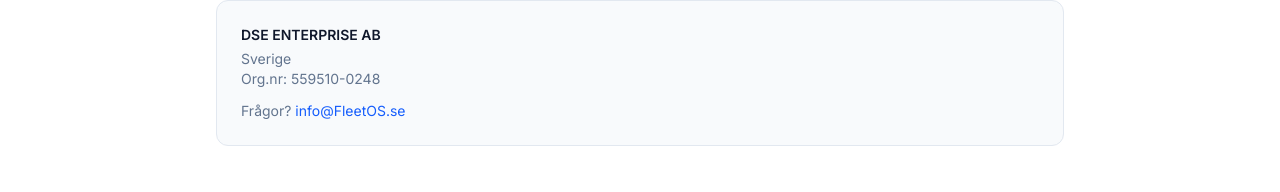
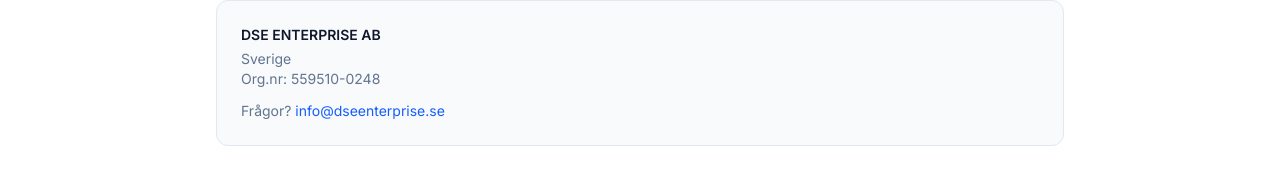
Before and after one commit to DavidWestlundcode/Fleetrent, a Next.js app: page /om-oss in a window 1280 px wide. Shown: the part 834-1026 px from the top of the page. Built offline with nearby package versions, Linux system fonts and the light colour scheme.

Commit message:
Byt alla epostadresser till info@dseenterprise.se

```diff
--- a/src/app/gdpr/page.tsx
+++ b/src/app/gdpr/page.tsx
@@ -42,7 +42,7 @@
         <p>Sverige</p>
         <p className="pt-2">
           Dataskyddsfrågor:{' '}
-          <a href="mailto:gdpr@fleetos.se" className="text-blue-600 hover:underline">gdpr@fleetos.se</a>
+          <a href="mailto:info@dseenterprise.se" className="text-blue-600 hover:underline">info@dseenterprise.se</a>
         </p>
       </div>
 
@@ -193,7 +193,7 @@
         <div className="p-5 bg-slate-50 border border-slate-200 rounded-xl">
           <p className="text-sm font-semibold text-slate-900 mb-2">Kontakta oss</p>
           <p className="text-sm text-slate-500 mb-3">Skicka din begäran till vår dataskyddskontakt. Vi svarar inom 30 dagar.</p>
-          <a href="mailto:gdpr@fleetos.se" className="text-sm text-blue-600 hover:underline font-medium">gdpr@fleetos.se</a>
+          <a href="mailto:info@dseenterprise.se" className="text-sm text-blue-600 hover:underline font-medium">info@dseenterprise.se</a>
         </div>
         <div className="p-5 bg-slate-50 border border-slate-200 rounded-xl">
           <p className="text-sm font-semibold text-slate-900 mb-2">Tillsynsmyndighet</p>
--- a/src/app/integritetspolicy/page.tsx
+++ b/src/app/integritetspolicy/page.tsx
@@ -18,10 +18,10 @@
       <p className="mb-4">Behandlingen sker med stöd av avtalsuppfyllelse (när du är kund), berättigat intresse (förbättring av tjänsten) och rättslig förpliktelse (bokföring m.m.).</p>
 
       <h2 className="text-lg font-semibold text-slate-900 mt-8 mb-3">5. Dina rättigheter</h2>
-      <p className="mb-4">Du har rätt att begära tillgång till, rättelse av och radering av dina personuppgifter. Du har även rätt att invända mot behandlingen och att begära dataportabilitet. Kontakta oss på <a href="mailto:gdpr@FleetOS.se" className="text-blue-600 hover:underline">gdpr@FleetOS.se</a> för att utöva dina rättigheter.</p>
+      <p className="mb-4">Du har rätt att begära tillgång till, rättelse av och radering av dina personuppgifter. Du har även rätt att invända mot behandlingen och att begära dataportabilitet. Kontakta oss på <a href="mailto:info@dseenterprise.se" className="text-blue-600 hover:underline">info@dseenterprise.se</a> för att utöva dina rättigheter.</p>
 
       <h2 className="text-lg font-semibold text-slate-900 mt-8 mb-3">6. Kontakt</h2>
-      <p className="mb-4">Frågor om vår behandling av personuppgifter skickas till <a href="mailto:gdpr@FleetOS.se" className="text-blue-600 hover:underline">gdpr@FleetOS.se</a>. Du har även rätt att lämna klagomål till Integritetsskyddsmyndigheten (IMY).</p>
+      <p className="mb-4">Frågor om vår behandling av personuppgifter skickas till <a href="mailto:info@dseenterprise.se" className="text-blue-600 hover:underline">info@dseenterprise.se</a>. Du har även rätt att lämna klagomål till Integritetsskyddsmyndigheten (IMY).</p>
     </PublicLayout>
   );
 }
--- a/src/app/karriar/page.tsx
+++ b/src/app/karriar/page.tsx
@@ -13,7 +13,7 @@
         <p className="text-sm font-semibold text-slate-900 mb-1">Spontanansökan</p>
         <p className="text-sm text-slate-500">
           Skicka ett mail till{' '}
-          <a href="mailto:jobb@FleetOS.se" className="text-blue-600 hover:underline">jobb@FleetOS.se</a>
+          <a href="mailto:info@dseenterprise.se" className="text-blue-600 hover:underline">info@dseenterprise.se</a>
           {' '}med en kort beskrivning av dig själv och vad du vill göra.
         </p>
       </div>
--- a/src/app/kontakt/page.tsx
+++ b/src/app/kontakt/page.tsx
@@ -8,10 +8,10 @@
       </p>
       <div className="not-prose grid grid-cols-1 md:grid-cols-2 gap-5">
         {[
-          { title: 'Support', desc: 'Frågor om plattformen eller ditt konto.', email: 'support@FleetOS.se' },
-          { title: 'Försäljning', desc: 'Frågor om priser eller att komma igång.', email: 'sales@FleetOS.se' },
-          { title: 'Press', desc: 'Medieförfrågningar och intervjuer.', email: 'press@FleetOS.se' },
-          { title: 'Övrigt', desc: 'Allt annat — vi hjälper gärna.', email: 'info@FleetOS.se' },
+          { title: 'Support', desc: 'Frågor om plattformen eller ditt konto.', email: 'info@dseenterprise.se' },
+          { title: 'Försäljning', desc: 'Frågor om priser eller att komma igång.', email: 'info@dseenterprise.se' },
+          { title: 'Press', desc: 'Medieförfrågningar och intervjuer.', email: 'info@dseenterprise.se' },
+          { title: 'Övrigt', desc: 'Allt annat — vi hjälper gärna.', email: 'info@dseenterprise.se' },
         ].map(({ title, desc, email }) => (
           <div key={title} className="p-5 bg-slate-50 rounded-xl border border-slate-200">
             <p className="font-semibold text-slate-900 text-sm mb-1">{title}</p>
--- a/src/app/om-oss/page.tsx
+++ b/src/app/om-oss/page.tsx
@@ -40,7 +40,7 @@
         <p className="text-sm text-slate-500">Org.nr: 559510-0248</p>
         <p className="text-sm text-slate-500 mt-3">
           Frågor?{' '}
-          <a href="mailto:info@FleetOS.se" className="text-blue-600 hover:underline">info@FleetOS.se</a>
+          <a href="mailto:info@dseenterprise.se" className="text-blue-600 hover:underline">info@dseenterprise.se</a>
         </p>
       </div>
     </PublicLayout>
--- a/src/app/page.tsx
+++ b/src/app/page.tsx
@@ -1075,7 +1075,7 @@
               Kom igång med FleetOS
               <ArrowRight className="w-4 h-4" />
             </Link>
-            <a href="mailto:info@FleetOS.se" className="flex items-center gap-2 px-7 py-4 bg-white/[0.06] hover:bg-white/[0.1] text-white font-medium rounded-xl border border-white/10 transition-all text-[15px]">
+            <a href="mailto:info@dseenterprise.se" className="flex items-center gap-2 px-7 py-4 bg-white/[0.06] hover:bg-white/[0.1] text-white font-medium rounded-xl border border-white/10 transition-all text-[15px]">
               Kontakta oss
             </a>
           </div>
--- a/src/app/press/page.tsx
+++ b/src/app/press/page.tsx
@@ -10,7 +10,7 @@
         <div className="p-5 bg-slate-50 rounded-xl border border-slate-200">
           <p className="text-sm font-semibold text-slate-900 mb-1">Presskontakt</p>
           <p className="text-sm text-slate-500">
-            <a href="mailto:press@FleetOS.se" className="text-blue-600 hover:underline">press@FleetOS.se</a>
+            <a href="mailto:info@dseenterprise.se" className="text-blue-600 hover:underline">info@dseenterprise.se</a>
           </p>
         </div>
         <div className="p-5 bg-slate-50 rounded-xl border border-slate-200">
--- a/src/app/priser/page.tsx
+++ b/src/app/priser/page.tsx
@@ -168,7 +168,7 @@
               <Link href="/kom-igang" className="flex items-center gap-2 px-6 py-3 bg-blue-600 hover:bg-blue-700 text-white font-semibold rounded-xl transition-colors text-[14px]">
                 Starta gratis testperiod <ArrowRight className="w-4 h-4" />
               </Link>
-              <a href="mailto:info@fleetos.se" className="flex items-center gap-2 px-6 py-3 border border-slate-200 hover:border-slate-300 text-slate-700 font-medium rounded-xl transition-colors text-[14px]">
+              <a href="mailto:info@dseenterprise.se" className="flex items-center gap-2 px-6 py-3 border border-slate-200 hover:border-slate-300 text-slate-700 font-medium rounded-xl transition-colors text-[14px]">
                 Kontakta oss
               </a>
             </div>
--- a/src/app/sakerhet/page.tsx
+++ b/src/app/sakerhet/page.tsx
@@ -101,8 +101,8 @@
             <p className="text-sm text-amber-800 leading-relaxed mb-3">
               Har du hittat en säkerhetsbrist i FleetOS? Vi uppskattar ansvarsfull rapportering. Kontakta oss direkt med en beskrivning av problemet — vi svarar inom 48 timmar och hanterar det skyndsamt.
             </p>
-            <a href="mailto:security@fleetos.se" className="text-sm font-medium text-amber-900 hover:underline">
-              security@fleetos.se →
+            <a href="mailto:info@dseenterprise.se" className="text-sm font-medium text-amber-900 hover:underline">
+              info@dseenterprise.se →
             </a>
           </div>
         </div>
@@ -110,7 +110,7 @@
 
       <p className="text-sm text-slate-400">
         Frågor om vår säkerhetsarkitektur? Kontakta oss på{' '}
-        <a href="mailto:security@fleetos.se" className="text-blue-600 hover:underline">security@fleetos.se</a>.
+        <a href="mailto:info@dseenterprise.se" className="text-blue-600 hover:underline">info@dseenterprise.se</a>.
       </p>
     </PublicLayout>
   );
--- a/src/app/villkor/page.tsx
+++ b/src/app/villkor/page.tsx
@@ -27,7 +27,7 @@
       <p className="mb-4">Dessa villkor regleras av svensk lag. Tvister ska i första hand lösas genom förhandling och i andra hand via allmän domstol med Stockholm som forum.</p>
 
       <h2 className="text-lg font-semibold text-slate-900 mt-8 mb-3">8. Kontakt</h2>
-      <p className="mb-4">Frågor om dessa villkor skickas till <a href="mailto:info@FleetOS.se" className="text-blue-600 hover:underline">info@FleetOS.se</a>.</p>
+      <p className="mb-4">Frågor om dessa villkor skickas till <a href="mailto:info@dseenterprise.se" className="text-blue-600 hover:underline">info@dseenterprise.se</a>.</p>
     </PublicLayout>
   );
 }
```
